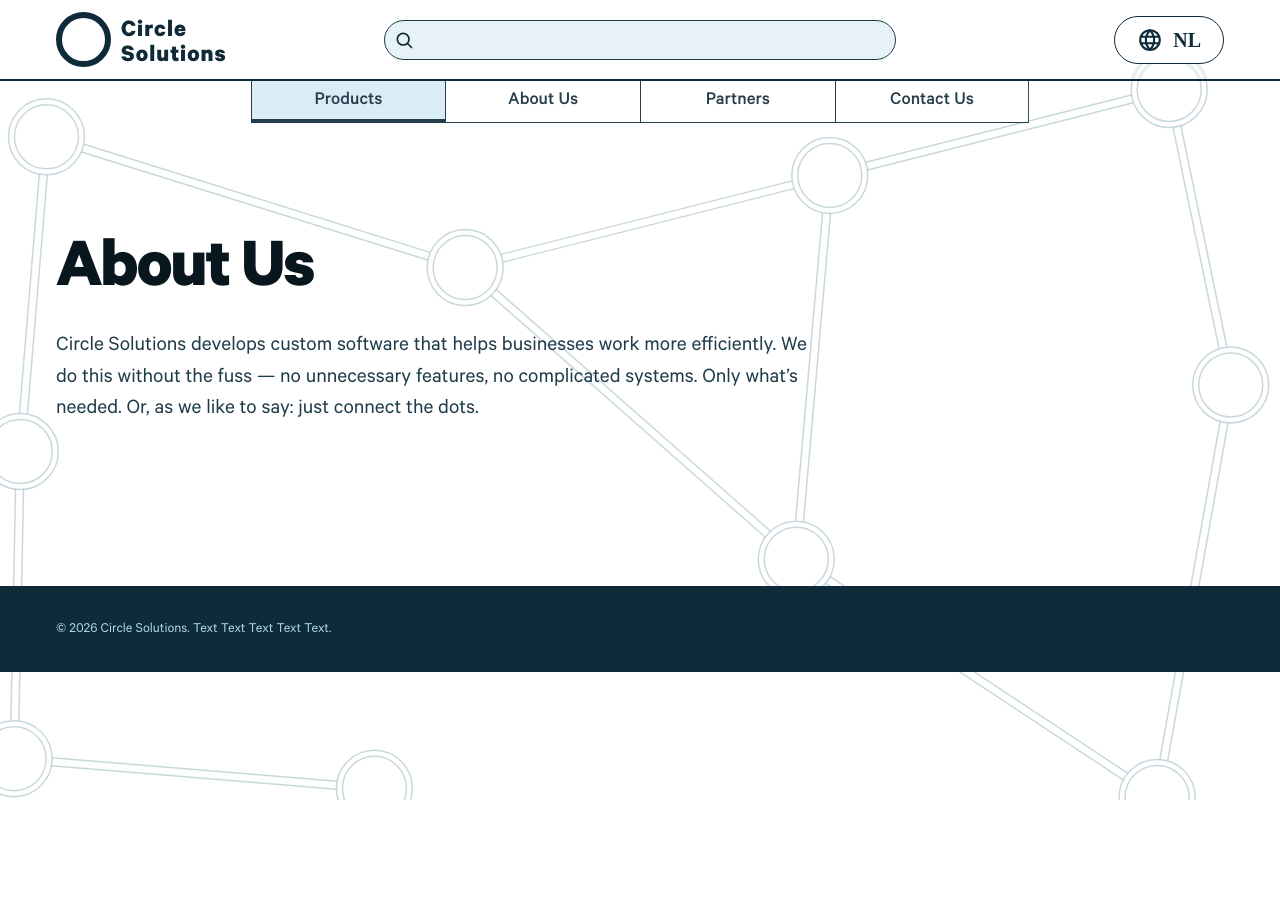
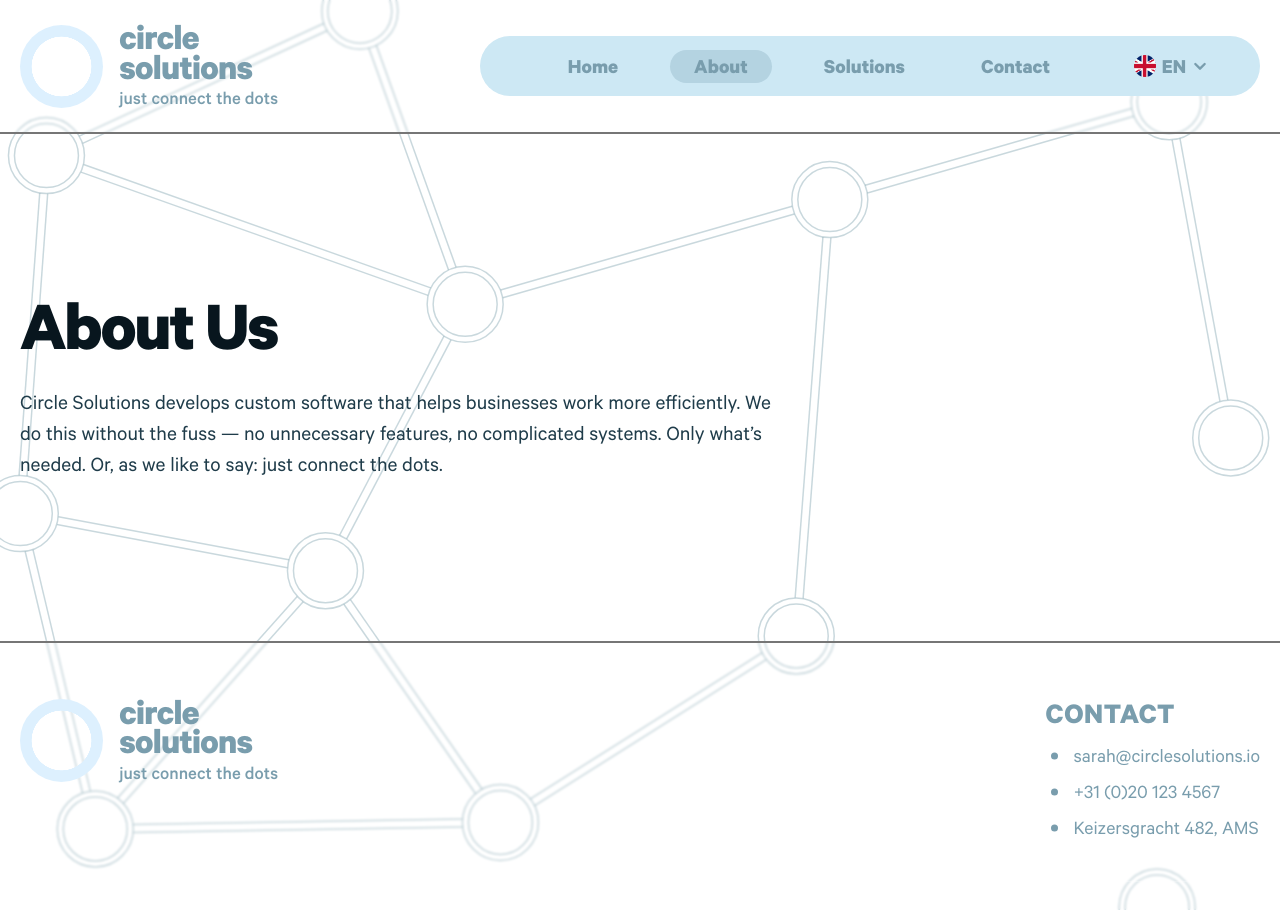
Before and after one commit to anos0k/Circle_Solutions, a PHP site: page /about.html in a window 1280 px wide. Before the commit the page ends 800 px from the top, so only its background shows below. Run offline with PHP 8.4, Linux system fonts and the light colour scheme.

Commit message:
header/footer update

```diff
--- a/about.html
+++ b/about.html
@@ -18,48 +18,50 @@
     <canvas id="bg-canvas" class="bg-canvas"></canvas>
 
     <header class="header">
+        <div class="header-container">
 
-        <div class="container header-container">
             <a href="index.html" class="logo">
-                <div class="logo-mark"></div>
-                <div class="text-logo">
-                    <span>Circle</span>
-                    <span>Solutions</span>
+                <span class="logo-mark"></span>
+                <span class="logo-text">
+                    <span class="logo-title">circle<br>solutions</span>
+                    <span class="logo-tagline">just connect the dots</span>
+                </span>
+            </a>
+
+            <div class="nav-pill">
+                <nav class="nav">
+                    <a href="index.html">Home</a>
+                    <a href="information.html" class="is-current" aria-current="page">About</a>
+                    <a href="products.html">Solutions</a>
+                    <a href="contact.html">Contact</a>
+                </nav>
+
+                <div class="lang" id="lang">
+                    <button type="button" class="lang-btn" id="lang-btn" aria-haspopup="listbox" aria-expanded="false" aria-label="Language">
+                        <img class="lang-flag" id="lang-flag" src="assets/img/united-kingdom.jpg" alt="">
+                        <span id="lang-label">EN</span>
+                        <svg class="lang-btn__chevron" viewBox="0 0 24 24" fill="none" stroke="currentColor" stroke-width="3.5" stroke-linecap="round" stroke-linejoin="round" aria-hidden="true">
+                            <polyline points="5 9 12 16 19 9"></polyline>
+                        </svg>
+                    </button>
+
+                    <ul class="lang-menu" id="lang-menu" role="listbox">
+                        <li role="option" data-lang="EN" aria-selected="true">
+                            <button type="button" class="lang-option">
+                                <img class="lang-flag" src="assets/img/united-kingdom.jpg" alt="">
+                                <span>English</span>
+                            </button>
+                        </li>
+                        <li role="option" data-lang="NL" aria-selected="false">
+                            <button type="button" class="lang-option">
+                                <img class="lang-flag" src="assets/img/Flag_of_Netherlands-1024x683.webp" alt="">
+                                <span>Nederlands</span>
+                            </button>
+                        </li>
+                    </ul>
                 </div>
-                <span class="text-logo-short">CS</span>
-            </a>
-            <form class="search" role="search" action="#" method="get">
-                <input type="search" name="q" class="search__input">
-                <button type="submit" class="search__btn" aria-label="Search">
-                    <svg viewBox="0 0 24 24" fill="none" stroke="currentColor" stroke-width="2" stroke-linecap="round" stroke-linejoin="round" aria-hidden="true">
-                        <circle cx="11" cy="11" r="7"></circle>
-                        <line x1="16.5" y1="16.5" x2="21" y2="21"></line>
-                    </svg>
-                </button>
-            </form>
-            <div class="settings">
-                <a href="#" class="lang-btn" aria-label="Language">
-                    <svg viewBox="0 0 24 24" fill="none" stroke="currentColor" stroke-width="2" stroke-linecap="round" stroke-linejoin="round" aria-hidden="true">
-                        <circle cx="12" cy="12" r="9"></circle>
-                        <path d="M3.6 9h16.8M3.6 15h16.8"></path>
-                        <path d="M12 3c2.5 2.6 3.8 5.6 3.8 9s-1.3 6.4-3.8 9c-2.5-2.6-3.8-5.6-3.8-9S9.5 5.6 12 3z"></path>
-                    </svg>
-                    <span>NL</span>
-                </a>
             </div>
-        </div>
 
-        <hr class="header-line">
-
-        <div class="nav-bar">
-            <div class="container nav-container">
-                <nav class="nav" id="nav">
-                    <a href="products.html" class="is-current" aria-current="page"><span>Products</span></a>
-                    <a href="information.html"><span>About Us</span></a>
-                    <a href="index.html#reviews"><span>Partners</span></a>
-                    <a href="contact.html"><span>Contact Us</span></a>
-                </nav>
-            </div>
         </div>
     </header>
 
@@ -79,8 +81,28 @@
 
 
     <footer class="footer">
-        <div class="container">
-            <p>© 2026 Circle Solutions. Text Text Text Text Text.</p>
+        <div class="footer-container">
+
+            <div class="footer-top">
+                <a href="index.html" class="logo">
+                    <span class="logo-mark"></span>
+                    <span class="logo-text">
+                        <span class="logo-title">circle<br>solutions</span>
+                        <span class="logo-tagline">just connect the dots</span>
+                    </span>
+                </a>
+
+                <div class="footer-contact">
+                    <h3 class="footer-title">Contact</h3>
+                    <ul class="footer-list">
+                        <li><a href="mailto:sarah@circlesolutions.io">sarah@circlesolutions.io</a></li>
+                        <li><a href="tel:+31201234567">+31 (0)20 123 4567</a></li>
+                        <li>Keizersgracht 482, AMS</li>
+                    </ul>
+                </div>
+            </div>
+
+
         </div>
     </footer>
 
--- a/assets/css/footer.css
+++ b/assets/css/footer.css
@@ -1,12 +1,85 @@
-
 .footer {
-    padding: clamp(20px, 3vw, 32px) 0;
-    background: var(--brand-dark);
-    border-top: 2px solid var(--brand-dark);
+    padding: clamp(32px, 5vw, 56px) 0 clamp(20px, 3vw, 28px);
+    border-top: 2px solid #767676;
+    backdrop-filter: blur(1px);
+    color: var(--brand-dark);
 }
 
-.footer p {
-    max-width: none;
-    font-size: 0.9rem;
-    color: var(--brand);
+.footer-container {
+    width: min(var(--container), calc(100% - 40px));
+    margin: 0 auto;
 }
+
+.footer-top {
+    display: flex;
+    align-items: flex-start;
+    justify-content: space-between;
+    gap: 40px;
+    padding-bottom: clamp(24px, 4vw, 40px);
+    border-bottom: 1.5px solid rgba(255, 255, 255, .25);
+}
+
+/* логотип на тёмном фоне: тот же, но светлый */
+.footer .logo {
+    color: var(--brand-dark);
+}
+
+.footer .logo-mark {
+    background: radial-gradient(circle closest-side,
+        transparent 0 71.5%,
+        --brand-dark 72.5% 100%);
+}
+
+
+
+.footer-title {
+    margin-bottom: 14px;
+    font-size: clamp(22px, 2.4vw, 30px);
+    font-weight: 700;
+    letter-spacing: .02em;
+    text-transform: uppercase;
+    line-height: 1;
+}
+
+.footer-list {
+    list-style: none;
+    display: flex;
+    flex-direction: column;
+    gap: 10px;
+}
+
+.footer-list li {
+    position: relative;
+    padding-left: 28px;
+    font-size: clamp(16px, 1.6vw, 20px);
+    line-height: 1.3;
+}
+
+.footer-list li::before {
+    content: "";
+    position: absolute;
+    left: 6px;
+    top: 50%;
+    width: 7px;
+    height: 7px;
+    border-radius: 50%;
+    background: currentColor;
+    transform: translateY(-50%);
+}
+
+.footer-list a {
+    color: inherit;
+    transition: opacity .2s;
+}
+
+.footer-list a:hover {
+    opacity: .7;
+}
+
+/* ---------- Responsive ---------- */
+@media (max-width: 700px) {
+    .footer-top {
+        flex-direction: column;
+        gap: 28px;
+    }
+}
--- a/assets/css/general.css
+++ b/assets/css/general.css
@@ -5,6 +5,9 @@
     src: url("../fonts/Calibre-Regular.otf") format("opentype");
     font-weight: 400;
     font-display: swap;
+    ascent-override: 90%;
+    descent-override: 30%;
+    line-gap-override: 0%;
 }
 
 @font-face {
@@ -12,6 +15,9 @@
     src: url("../fonts/Calibre-Medium.otf") format("opentype");
     font-weight: 500;
     font-display: swap;
+    ascent-override: 90%;
+    descent-override: 30%;
+    line-gap-override: 0%;
 }
 
 @font-face {
@@ -19,22 +25,25 @@
     src: url("../fonts/Calibre-Bold.otf") format("opentype");
     font-weight: 700;
     font-display: swap;
+    ascent-override: 90%;
+    descent-override: 30%;
+    line-gap-override: 0%;
 }
 
 :root {
 
-    --container: 1168px;
+    --container: 1280px;
     --header-height: 10vh;
 
     --brand: #a9d6ea;
-    --brand-strong: #2f6f8a;
-    --brand-dark: #0f2a38;
+    --brand-strong: #b4d3e1;
+    --brand-dark: #799dad;
     --ink: #08161e;
     --text: #1f3c4a;
     --line: #1c3a4a;
     --line-soft: #b9d9e7;
-    --slot-bg: #e6f2f8;
-    --surface-soft: #d6eaf4;
+    --slot-bg: #cde8f4;
+    --surface-soft: #ddf0fe;
     --border: #1c3a4a;
 }
 
--- a/assets/css/header.css
+++ b/assets/css/header.css
@@ -1,215 +1,214 @@
+
+
+
 .header {
-
     width: 100%;
-    height: var(--header-height);
+    padding: 24px 0;
+    backdrop-filter: blur(1px);
+    border-bottom: 2px solid #767676;
     z-index: 100;
-    border-bottom: 1px solid var(--border);
-    backdrop-filter: blur(1px);
-}
-
-.header-line {
-    position: relative;
-    border: none;
-    height: 2px;
-    background-color: var(--brand-dark);
-    width: 100%;
 }
 
 .header-container {
-    height: 100%;
     width: min(var(--container), calc(100% - 40px));
+    margin: 0 auto;
+    display: flex;
+    align-items: center;
+    justify-content: space-between;
+    gap: 40px;
+}
 
-    display: grid;
-    grid-template-columns: 1fr auto 1fr;
-    align-items: center;
-}
 
 .logo {
     display: flex;
     align-items: center;
-    gap: 10px;
-    justify-self: start;
-    font-size: clamp(18px, 2.5vw, 25px);
-    font-weight: 800;
-    letter-spacing: 1px;
-}
-
-.text-logo {
-    position: relative;
-    top: 5px;
-    display: flex;
-    flex-direction: column;
+    gap: 16px;
+    flex-shrink: 0;
     color: var(--brand-dark);
 }
 
 .logo-mark {
-    width: clamp(38px, 6vw, 55px);
-    height: clamp(38px, 6vw, 55px);
+    width: clamp(56px, 6.5vw, 84px);
+    aspect-ratio: 1;
     border-radius: 50%;
-    border: 6px solid var(--brand-dark);
-    background-color: transparent;
-    box-sizing: border-box;
     flex-shrink: 0;
+    background: radial-gradient(circle closest-side,
+        transparent 0 71.5%,
+        var(--surface-soft) 72.5% 100%);
 }
 
-.text-logo-short {
-    display: none;
+.logo-text {
+    display: flex;
+    flex-direction: column;
 }
 
-.settings {
-    top: 0;
-    justify-self: end;
+.logo-title {
+    font-size: clamp(30px, 2.9vw, 49px);
+    font-weight: 800;
+    line-height: 0.8;
+    letter-spacing: -0.02em;
+}
+
+.logo-tagline {
+    margin-top: 6px;
+    font-size: clamp(14px, 1.5vw, 19px);
+    font-weight: 500;
+    line-height: 1;
+}
+
+
+.nav-pill {
+    flex: 1;
+    max-width: 780px;
+    height: 60px;
+    display: flex;
+    align-items: center;
+    justify-content: space-between;
+    gap: 16px;
+    padding: 0 48px 0 24px;
+    background: var(--slot-bg);
+    border-radius: 999px;
+    color: var(--brand-dark);
+}
+
+.nav {
+    flex: 1;
+    display: flex;
+    align-items: center;
+    justify-content: center;
+    gap: 28px;
+    font-size: clamp(17px, 1.7vw, 21px);
+    font-weight: 700;
+}
+
+.nav a {
+    display: flex;
+    align-items: center;
+    justify-content: center;
+    padding: 6px 24px;
+    border-radius: 999px;
+    color: var(--brand-dark);
+    line-height: 1;
+    transition: background-color .2s;
+}
+
+.nav a:hover,
+.nav a.is-current {
+    background: var(--brand-strong);
+}
+
+.lang {
+    position: relative;
+    flex-shrink: 0;
 }
 
 .lang-btn {
     display: flex;
     align-items: center;
-    gap: 10px;
-
-    padding: 10px 22px;
-    font-family: "None";
-    font-size: 1.25rem;
+    gap: 6px;
+    padding: 6px 4px;
+    background: none;
+    border: 0;
+    cursor: pointer;
+    font: inherit;
+    font-size: clamp(17px, 1.7vw, 21px);
     font-weight: 700;
+    line-height: 1;
     color: var(--brand-dark);
-
-    border: 1.5px solid var(--brand-dark);
-    border-radius: 999px;
-    background: #ffffff;
-    transition: background-color .2s, color .2s;
+    transition: opacity .2s;
 }
 
 .lang-btn:hover {
-    background: var(--brand-dark);
-    color: #ffffff;
+    opacity: .7;
 }
 
-.lang-btn svg {
-    width: 26px;
-    height: 26px;
+.lang-flag {
+    width: 22px;
+    height: 22px;
+    border-radius: 50%;
+    object-fit: cover;
     flex-shrink: 0;
 }
 
-
-/* nav */
-.nav-container {
-    display: grid;
-    grid-template-columns: repeat(12, minmax(0, 1fr));
+.lang-btn__chevron {
+    width: 16px;
+    height: 16px;
+    flex-shrink: 0;
+    transition: transform .2s;
 }
 
-.nav {
-    grid-column: 3 / 11;
-
-    display: grid;
-    grid-template-columns: repeat(4, 1fr);
-
-    font-size: clamp(15px, 1.5vw, 19px);
-    font-weight: 500;
+.lang.is-open .lang-btn__chevron {
+    transform: rotate(180deg);
 }
 
-.nav a {
-    min-height: 42px;
+.lang-menu {
+    position: absolute;
+    top: calc(100% + 14px);
+    right: 0;
+    min-width: 170px;
+    list-style: none;
+    padding: 6px;
+    background: #fff;
+    border-radius: 18px;
+    box-shadow: 0 8px 24px rgba(60, 90, 110, .18);
 
+    opacity: 0;
+    visibility: hidden;
+    transform: translateY(-6px);
+    transition: opacity .2s, transform .2s, visibility .2s;
+    z-index: 200;
+}
+
+.lang.is-open .lang-menu {
+    opacity: 1;
+    visibility: visible;
+    transform: translateY(0);
+}
+
+.lang-option {
+    width: 100%;
     display: flex;
     align-items: center;
-    justify-content: center;
-
-    padding: 8px clamp(20px, 3vw, 44px);
-
+    gap: 10px;
+    padding: 10px 12px;
+    background: none;
+    border: 0;
+    border-radius: 12px;
+    cursor: pointer;
+    font: inherit;
+    font-size: 17px;
+    font-weight: 700;
     color: var(--brand-dark);
-
-    border-bottom: 1.5px solid var(--brand-dark);
-    border-left: 1.5px solid var(--brand-dark);
-    transition: background-color .2s, color .2s;
-    background-color: #ffffff;
-    opacity: 0.9;
+    text-align: left;
+    transition: background-color .2s;
 }
 
-.nav a:last-child {
-    border-right: 1px solid var(--line);
+.lang-option:hover,
+.lang-menu li[aria-selected="true"] .lang-option {
+    background: var(--brand-strong);
 }
 
-.nav a:hover {
-    background: var(--brand-dark);
-    color: var(--brand);
-}
-
-.nav a.is-current {
-    color: var(--brand-dark);
-    background: var(--surface-soft);
-    box-shadow: inset 0 -3px 0 var(--brand-dark);
-}
-
-
-/* ---------- Search ---------- */
-.search {
-    justify-self: center;
-    position: relative;
-    width: clamp(200px, 40vw, 560px);
-}
-
-.search__input {
-    width: 100%;
-    height: 40px;
-    padding: 0 16px 0 46px;
-
-    font-family: inherit;
-    font-size: 1rem;
-    color: var(--ink);
-
-    border: 1.5px solid var(--line);
-    border-radius: 999px;
-    background: var(--slot-bg);
-    outline: none;
-    transition: border-color 0.2s, box-shadow 0.2s, background-color 0.2s;
-}
-
-.search__input::placeholder {
-    color: var(--brand-strong);
-}
-
-.search__input:focus {
-    background: #ffffff;
-    border-color: var(--brand-dark);
-    box-shadow: 0 0 0 3px rgba(47, 111, 138, 0.3);
-}
-
-.search__btn {
-    position: absolute;
-    top: 0;
-    left: 10px;
-    width: 40px;
-    height: 40px;
-    display: flex;
-    align-items: center;
-
-    border: none;
-    background: transparent;
-    color: var(--brand-dark);
-    cursor: pointer;
-}
-
-.search__btn svg {
-    width: 20px;
-    height: 20px;
-}
-
-@media (max-width: 720px) {
+@media (max-width: 900px) {
     .header-container {
-        grid-template-columns: auto 1fr auto;
-        gap: 12px;
+        flex-wrap: wrap;
+        justify-content: center;
     }
-    .search {
-        width: 100%;
+    .nav-pill {
+        flex: 1 1 100%;
+        max-width: none;
     }
 }
 
-
-
-@media (max-width: 400px) {
-    .text-logo {
-        display: none;
+@media (max-width: 600px) {
+    .nav-pill {
+        height: auto;
+        flex-wrap: wrap;
+        justify-content: center;
+        padding: 10px 16px;
+        border-radius: 28px;
     }
-    .text-logo-short {
-        display: flex;
+    .nav {
+        flex-wrap: wrap;
+        gap: 6px;
     }
 }
```
Also changed, not shown: assets/js/general.js (+52 -0 lines), templates/footer.txt (+22 -2 lines), templates/header.txt (+39 -37 lines).
